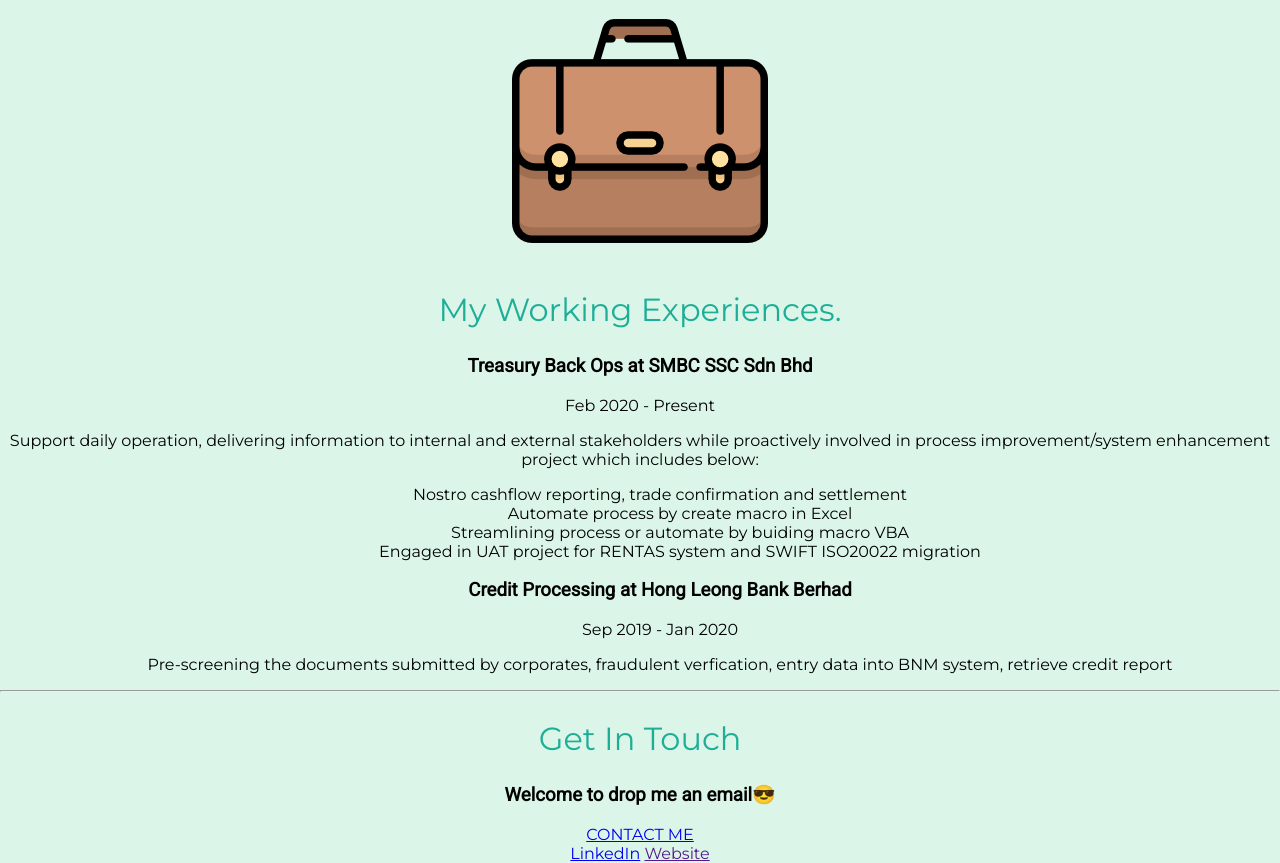
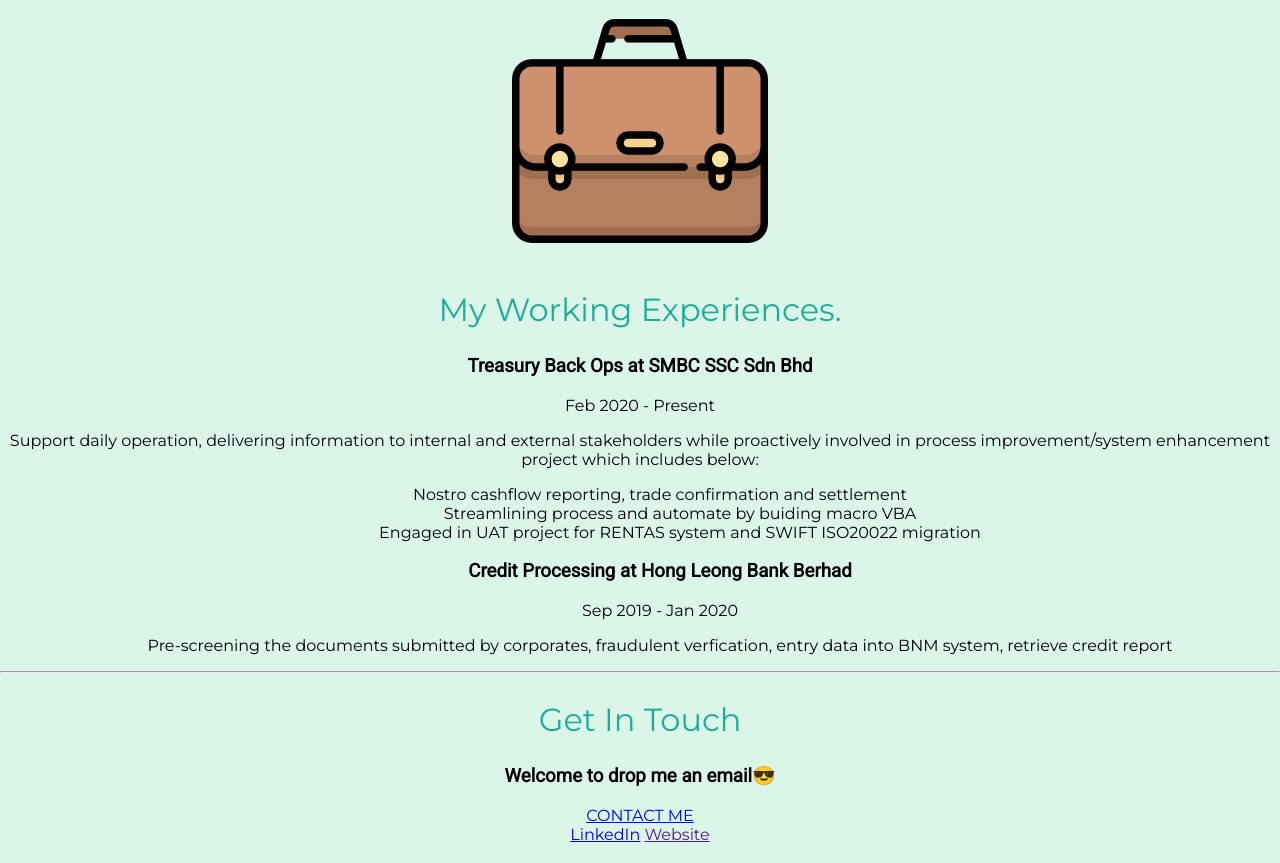
Before and after one commit to l-s-tan/cv, a plain HTML site: page index.html in a window 1280 px wide. Shown: the part 2152-3015 px from the top of the page. Drawn offline with Linux system fonts and the light colour scheme; a web font is replaced by a local one.

Commit message:
Update index.html

```diff
--- a/index.html
+++ b/index.html
@@ -64,8 +64,7 @@
         <p>Feb 2020 - Present</p>
         <p>Support daily operation, delivering information to internal and external stakeholders while proactively involved in process improvement/system enhancement project which includes below:</p>
         <ul>Nostro cashflow reporting, trade confirmation and settlement
-        <ul>Automate process by create macro in Excel</ul>
-        <ul>Streamlining process or automate by buiding macro VBA</ul>
+        <ul>Streamlining process and automate by buiding macro VBA</ul>
         <ul>Engaged in UAT project for RENTAS system and SWIFT ISO20022 migration</ul>
         <h3>Credit Processing at Hong Leong Bank Berhad</h3>
         <p>Sep 2019 - Jan 2020</p>
```
